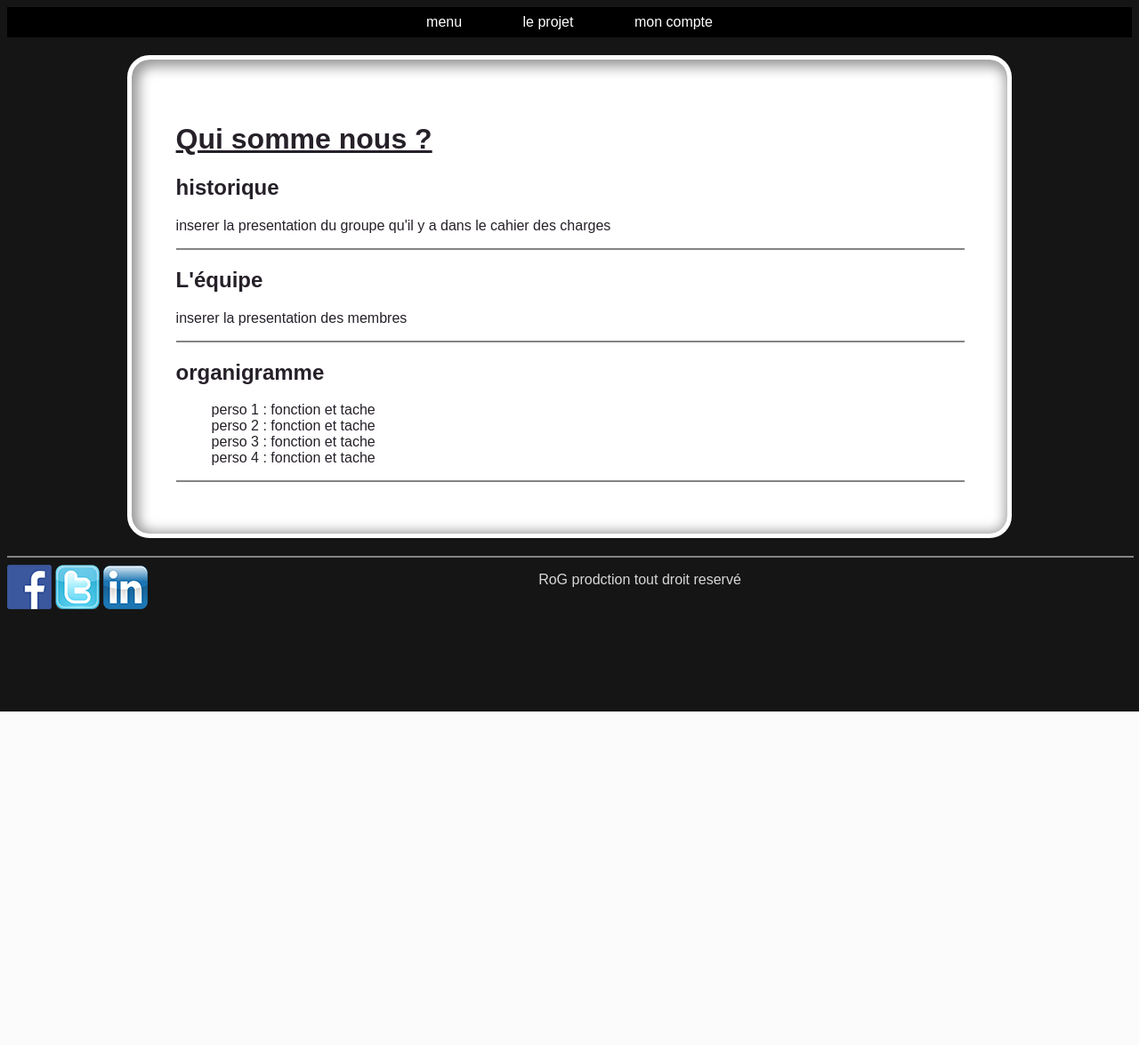
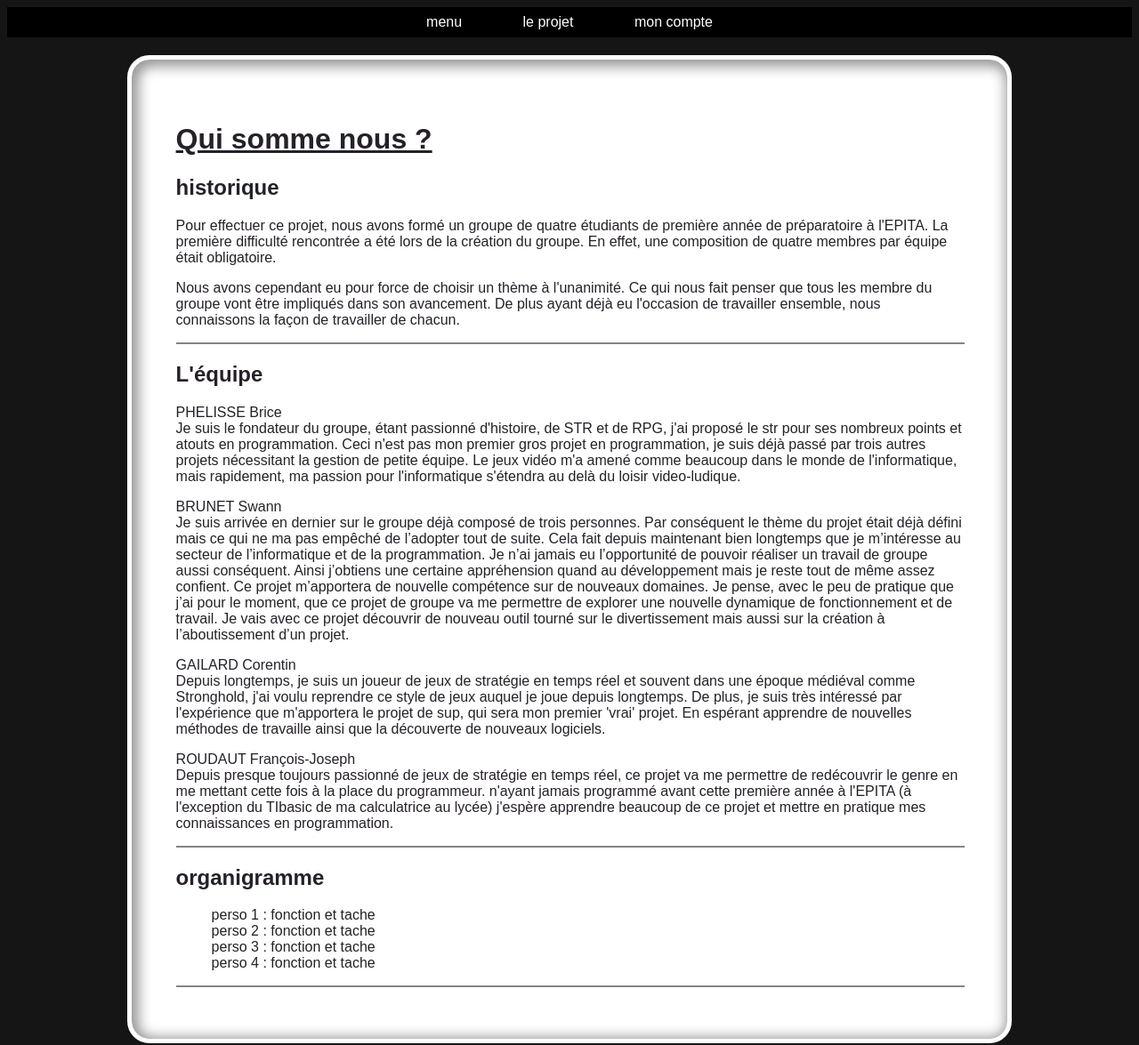
Before and after one commit to gaillard-corentin/Elynium, a PHP site: page /QSN.php in a window 1280 px wide. Shown: the top 1175 px of the page at 89% size. Before the commit the page ends 800 px from the top, so only its background shows below. Run offline with PHP 8.4, Linux system fonts and the light colour scheme.

Commit message:
mise à jour site
mise à jour

```diff
--- a/site internet/QSN.php
+++ b/site internet/QSN.php
@@ -13,11 +13,45 @@
 	     <h1>Qui somme nous ?</h1>
 		    <h2>historique</h2>
 		        <p>
-					inserer la presentation du groupe qu'il y a dans le cahier des charges
+					Pour effectuer ce projet, nous avons formé un groupe de quatre étudiants de première année de préparatoire à l'EPITA.
+					La première difficulté rencontrée a été lors de la création du groupe.
+					En effet, une composition de quatre membres par équipe était obligatoire.
 		        </p>
+				<p>
+					Nous avons cependant eu pour force de choisir un thème à l'unanimité.
+					Ce qui nous fait penser que tous les membre du groupe vont être impliqués dans son avancement.
+					De plus ayant déjà eu l'occasion de travailler ensemble, nous connaissons la façon de travailler de chacun.
+				</p>
 				<hr width="100%" color="#848484">
 		    <h2>L'équipe</h2>
-		        <p>inserer la presentation des membres</p>
+		        <p>
+					PHELISSE Brice <Br/>
+					Je suis le fondateur du groupe, étant passionné d'histoire, de STR et de RPG, j'ai proposé le str pour ses nombreux points et atouts en programmation.
+					Ceci n'est pas mon premier gros projet en programmation, je suis déjà passé par trois autres projets nécessitant la gestion de petite équipe.
+					Le jeux vidéo m'a amené comme beaucoup dans le monde de l'informatique, mais rapidement, ma passion pour l'informatique s'étendra au delà du loisir video-ludique.
+				</p>
+				<p>
+					BRUNET Swann <Br/>
+					Je suis arrivée en dernier sur le groupe déjà composé de trois personnes.
+					Par conséquent le thème du projet était déjà défini mais ce qui ne ma pas empêché de l’adopter tout de suite.
+					Cela fait depuis maintenant bien longtemps que je m’intéresse au secteur de l’informatique et de la programmation.
+					Je n’ai jamais eu l’opportunité de pouvoir réaliser un travail de groupe aussi conséquent.
+					Ainsi j’obtiens une certaine appréhension quand au développement mais je reste tout de même assez confient.
+					Ce projet m’apportera de nouvelle compétence sur de nouveaux domaines.
+					Je pense, avec le peu de pratique que j’ai pour le moment, que ce projet de groupe va me permettre de explorer une nouvelle dynamique de fonctionnement et de travail.
+					Je vais avec ce projet découvrir de nouveau outil tourné sur le divertissement mais aussi sur la création à l’aboutissement d’un projet.
+				</p>
+				<p>
+					GAILARD Corentin <Br/>
+					Depuis longtemps, je suis un joueur de jeux de stratégie en temps réel et souvent dans une époque médiéval comme Stronghold, j'ai voulu reprendre ce style de jeux auquel je joue depuis longtemps.
+					De plus, je suis très intéressé par l'expérience que m'apportera le projet de sup, qui sera mon premier 'vrai' projet.
+					En espérant apprendre de nouvelles méthodes de travaille ainsi que la découverte de nouveaux logiciels.
+				</p>
+				<p>
+					ROUDAUT François-Joseph <Br/>
+					Depuis presque toujours passionné de jeux de stratégie en temps réel, ce projet va me permettre de redécouvrir le genre en me mettant cette fois à la place du programmeur.
+					n'ayant jamais programmé avant cette première année à l'EPITA (à l'exception du TIbasic de ma calculatrice au lycée) j'espère apprendre beaucoup de ce projet et mettre en pratique mes connaissances en programmation.
+				</p>
 				<hr width="100%" color="#848484">
 		    <h2>organigramme</h2>
 			<ul>
```
